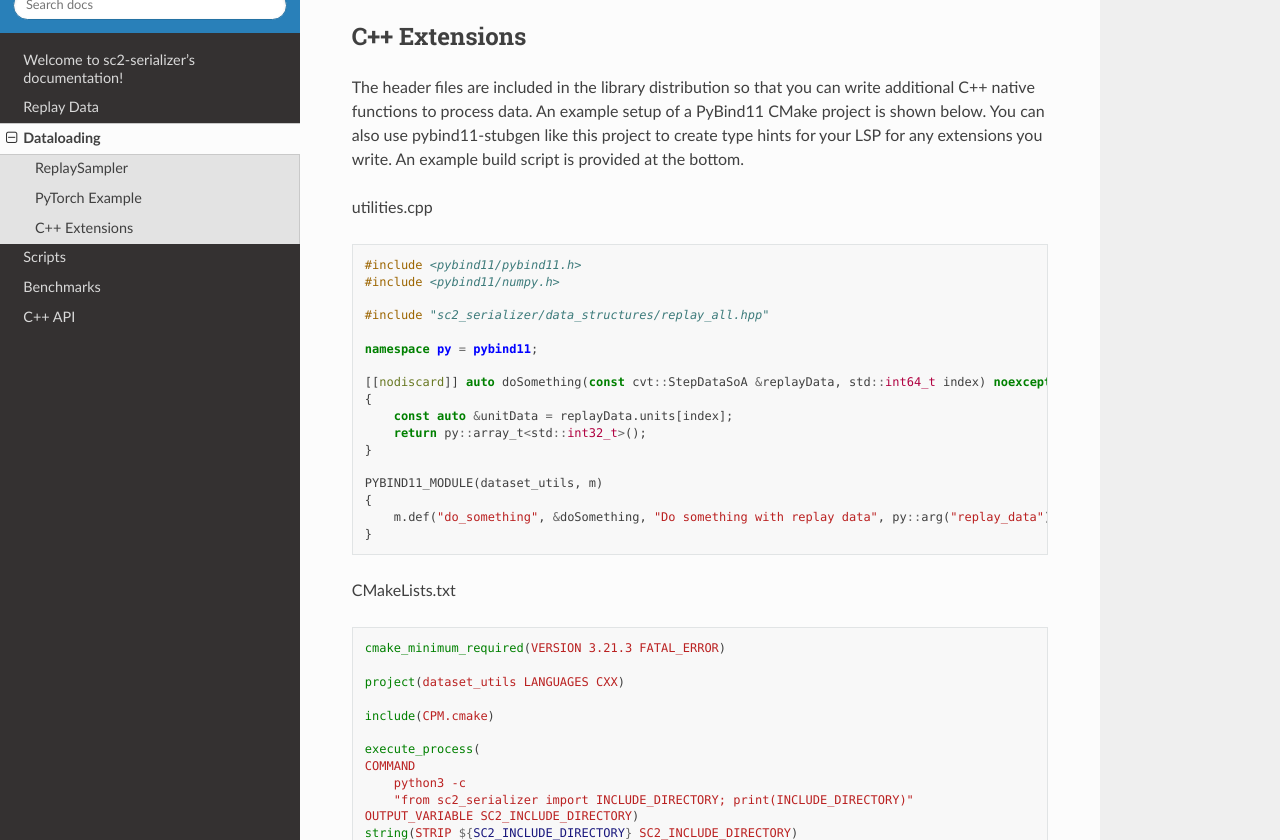
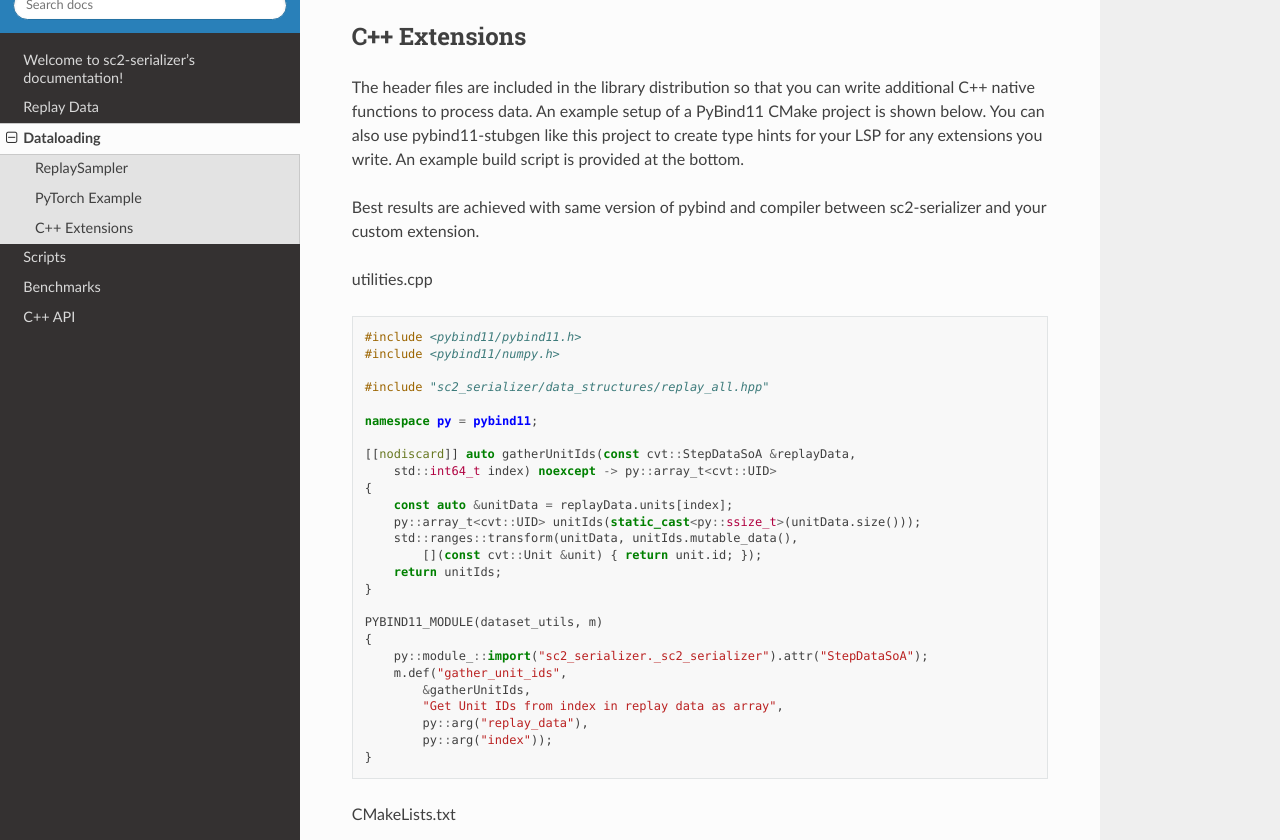
Before and after one commit to 5had3z/sc2-serializer, a Sphinx documentation site: the page built from docs/dataloading.rst, in a window 1280 px wide and 900 px high, scrolled down 760 px, cut to the strip 60-900 px from the top of the window. Built offline with Sphinx 7.4.7 and the Read the Docs theme 2.0.0, drawn with Linux system fonts in a browser that asks for light colours.

Commit message:
create more meaningful library example, bump pybind11 version
Signed-off-by: Bryce Ferenczi <frenzi@hotmail.com.au>

```diff
--- a/CMakeLists.txt
+++ b/CMakeLists.txt
@@ -182,7 +182,7 @@ if(SC2_PY_READER)
     GITHUB_REPOSITORY
     pybind/pybind11
     VERSION
-    2.11.1)
+    2.12.0)
 
   cpmaddpackage(
     GITHUB_REPOSITORY
--- a/docs/dataloading.rst
+++ b/docs/dataloading.rst
@@ -27,6 +27,8 @@ C++ Extensions
 
 The header files are included in the library distribution so that you can write additional C++ native functions to process data. An example setup of a PyBind11 CMake project is shown below. You can also use pybind11-stubgen like this project to create type hints for your LSP for any extensions you write. An example build script is provided at the bottom.
 
+Best results are achieved with same version of pybind and compiler between sc2-serializer and your custom extension.
+
 utilities.cpp
 
 .. code-block:: c++
@@ -38,15 +40,24 @@ utilities.cpp
 
     namespace py = pybind11;
 
-    [[nodiscard]] auto doSomething(const cvt::StepDataSoA &replayData, std::int64_t index) noexcept -> py::array_t<std::int32_t>
+    [[nodiscard]] auto gatherUnitIds(const cvt::StepDataSoA &replayData,
+        std::int64_t index) noexcept -> py::array_t<cvt::UID>
     {
         const auto &unitData = replayData.units[index];
-        return py::array_t<std::int32_t>();
+        py::array_t<cvt::UID> unitIds(static_cast<py::ssize_t>(unitData.size()));
+        std::ranges::transform(unitData, unitIds.mutable_data(),
+            [](const cvt::Unit &unit) { return unit.id; });
+        return unitIds;
     }
 
     PYBIND11_MODULE(dataset_utils, m)
     {
-        m.def("do_something", &doSomething, "Do something with replay data", py::arg("replay_data"), py::arg("index"));
+        py::module_::import("sc2_serializer._sc2_serializer").attr("StepDataSoA");
+        m.def("gather_unit_ids",
+            &gatherUnitIds,
+            "Get Unit IDs from index in replay data as array",
+            py::arg("replay_data"),
+            py::arg("index"));
     }
 
 CMakeLists.txt
```
